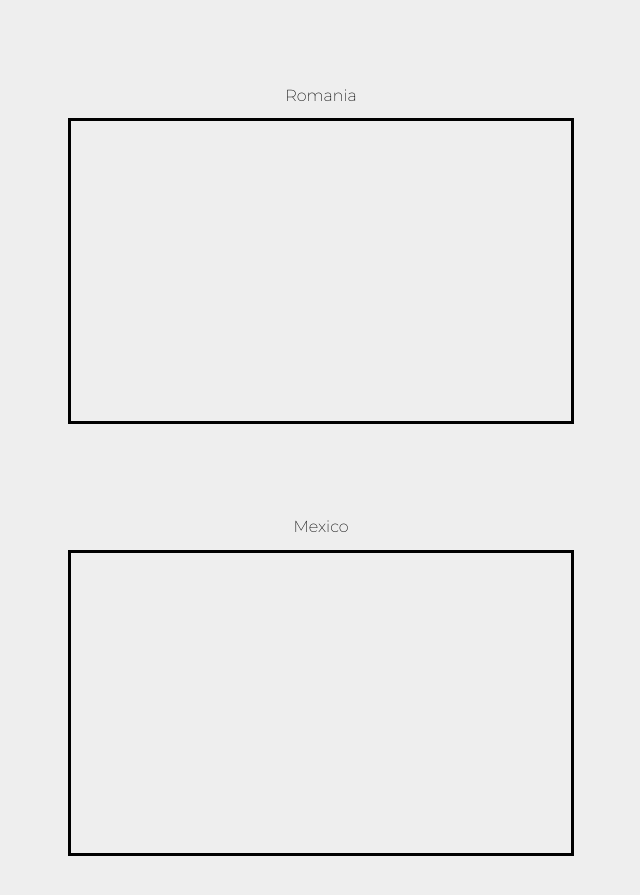
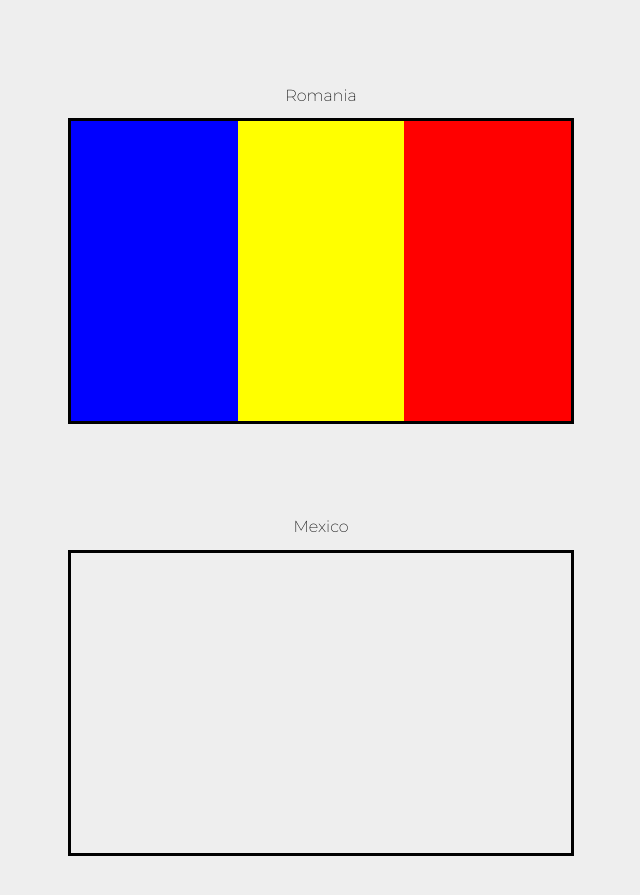
Before and after one commit to noah-CAL/WDB-hw2, a plain HTML site: page index.html in a window 1280 px wide. Shown: the part 1380-2275 px from the top of the page, without its empty margins (319-959 px from the left). Drawn offline with Linux system fonts and the light colour scheme.

Commit message:
romanian flag

```diff
--- a/index.html
+++ b/index.html
@@ -46,6 +46,9 @@
     <h2>Romania</h2>
     <div class="flag horiz">
       <!-- insert flag here -->
+        <div class="blue threehoriz"></div>
+        <div class="yellow threehoriz"></div>
+        <div class="red threehoriz"></div>
     </div>
 
     <h2>Mexico</h2>
--- a/style.css
+++ b/style.css
@@ -51,7 +51,7 @@
   }
 
   .sixvert {
-    height: 16.6%;
+    height: 16.666%;
   }
 
   .threehoriz {
```
Lines whose indentation alone changed are shown as unchanged.
